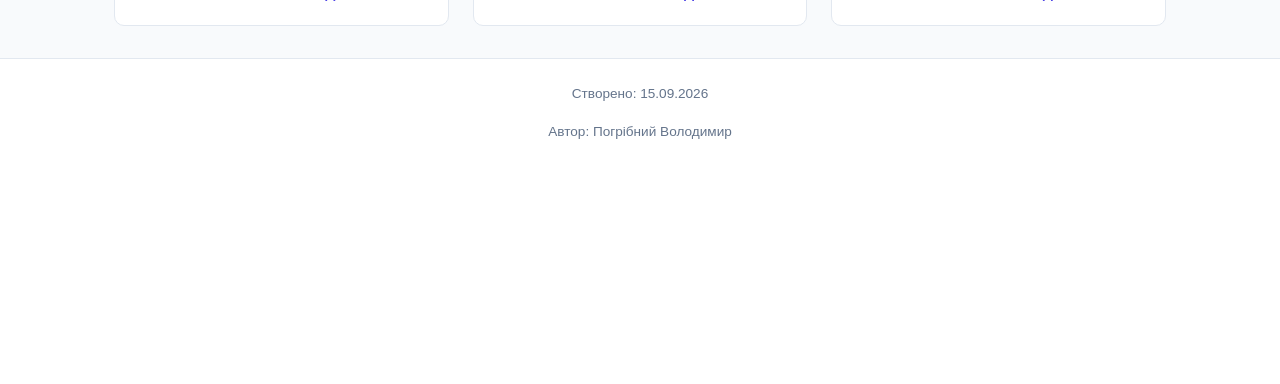
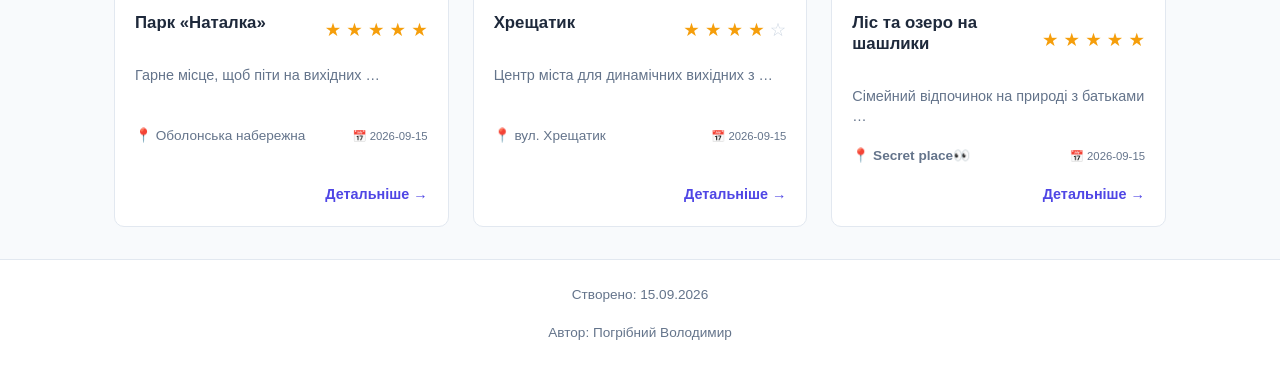
Before and after one commit to valder72/places_to_visit, a Django app: page /list/ in a window 1280 px wide. Shown: the part 790-1174 px from the top of the page. Before the commit the page ends 929 px from the top, so only its background shows below. Run offline with Django 5.2, Linux system fonts and the light colour scheme.

Commit message:
Changed up to project requirements

```diff
--- a/places_to_visit/static/style.css
+++ b/places_to_visit/static/style.css
@@ -719,3 +719,30 @@ pre code {
   h2 { font-size: 1.5rem; }
   h3 { font-size: 1.25rem; }
 }
+.place-card .card-desc {
+    color: var(--text-light);
+    font-size: 0.9rem;
+    line-height: 1.4;
+    margin: 0.2rem 0;
+}
+
+.place-card .card-info {
+    display: flex;
+    justify-content: space-between;
+    align-items: center;
+    font-size: 0.85rem;
+    color: var(--text-light);
+    margin-top: auto;
+}
+
+.place-card .card-img-wrapper {
+    position: relative;
+}
+
+.star-filled {
+    color: var(--star);
+}
+
+.star-empty {
+    color: #cbd5e1;
+}
--- a/places_to_visit/templates/includes/place_card.html
+++ b/places_to_visit/templates/includes/place_card.html
@@ -2,6 +2,7 @@
 <div class="place-card">
     <div class="card-img-wrapper">
         <img src="{% static 'default_photo.png' %}" alt="{{ place.name }}" class="card-img">
+        <span class="place-type-badge">{{ place.place_type }}</span>
     </div>
 
     <div class="card-body">
@@ -20,6 +21,20 @@
             </div>
         </div>
 
+        <p class="card-desc">{{ place.description|truncatewords:6 }}</p>
+
+        <div class="card-info">
+            <span class="location">
+                📍
+                {% if place.location %}
+                    {{ place.location }}
+                {% else %}
+                    <strong>Secret place👀</strong>
+                {% endif %}
+            </span>
+            <small class="date">📅 {{ place.created_at }}</small>
+        </div>
+
         <div class="card-footer-row">
             <a href="{% url 'places_to_visit:place_detail' place.id %}" class="read-more-btn">Детальніше →</a>
         </div>
--- a/places_to_visit/views.py
+++ b/places_to_visit/views.py
@@ -67,20 +67,23 @@ def check_places_init(request):
     if "places" not in request.session:
         request.session["places"] = copy.deepcopy(PLACES)
 
+
 def base(request):
     check_places_init(request)
+    selected_place = None
 
     if "random" in request.GET:
-        places = request.session.get('places')
-        selected_place = random.choices(places, weights=[p['rating'] for p in places])[0]
-        return  render(request, 'places/main.html', {"selected_place": selected_place})
-    else:
-        return render(request, 'places/main.html', {"selected_place": None})
+        places = request.session.get("places", [])
+        if places:
+            weights = [p.get("rating", 1) for p in places]
+            selected_place = random.choices(places, weights=weights)[0]
+
+    return render(request, "places/main.html", {"selected_place": selected_place})
 
 def list_places(request):
     check_places_init(request)
-    places = request.session.get('places')
-    return render(request, 'places/list.html', {'places':places})
+    places = request.session.get("places", [])
+    return render(request, "places/list.html", {"places": places})
 
 def place_info(request, num):
     check_places_init(request)
@@ -91,19 +94,20 @@ def place_info(request, num):
         return render(request, 'places/details.html', {'place': None})
 
 def add_place(request):
+    check_places_init(request)
     if request.method == "POST":
         form = PlaceForm(request.POST)
         if form.is_valid():
-            check_places_init(request)
             data = form.cleaned_data
-            places = request.session.get('places')
+            places = request.session.get("places", [])
+
             data['id'] = len(places) + 1
-            calendar = datetime.date.today()
-            data['created_at'] = str(calendar)
-            places = request.session.get('places', [])
+            data["created_at"] = str(datetime.date.today())
+
             places.append(data)
-            request.session['places'] = places
+            request.session["places"] = places
+            request.session.modified = True
+
             return HttpResponseRedirect(reverse('places_to_visit:places_list'))
-        else:
-            return render(request, 'places/add.html', {'form':form})
+        return render(request, 'places/add.html', {'form':form})
     return render(request, 'places/add.html', {'form': PlaceForm()})
--- /dev/null
+++ b/requirements.txt
@@ -0,0 +1 @@
+Django>=6.1.1,<6.2.0
```
Also changed, not shown: README.md (added).
